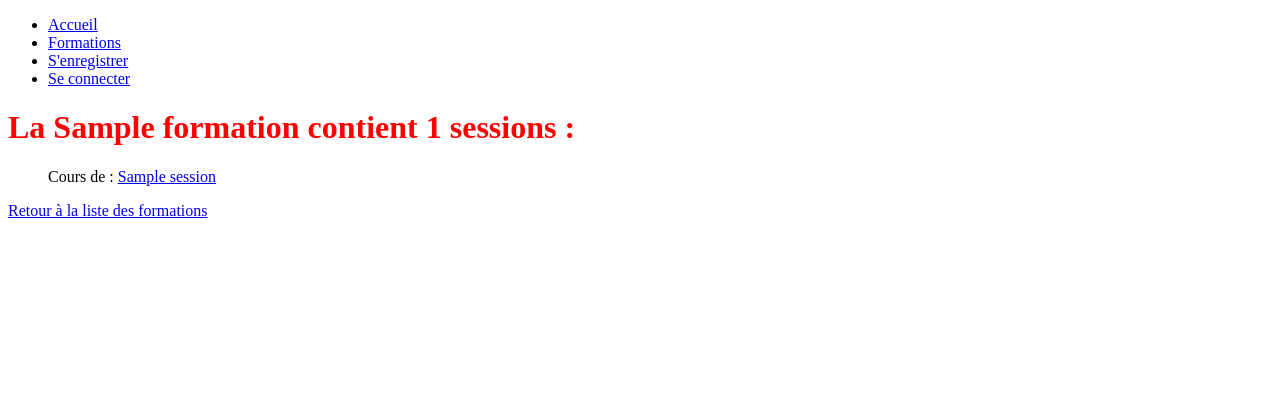
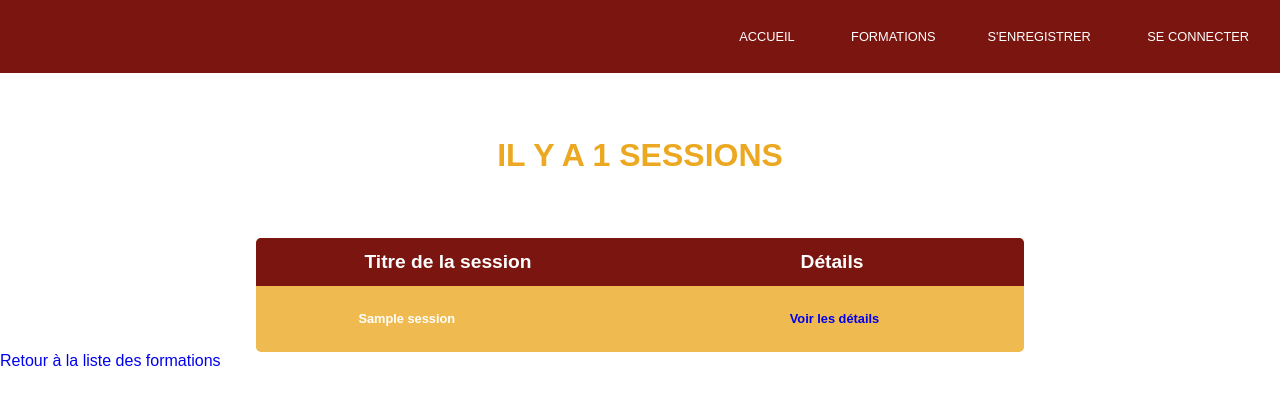
Before and after one commit to Zicka67/Symfony-session, a PHP site: template templates/formation/sessions.html.twig in a window 1280 px wide. Shown: the top 405 px of the page. Run offline with PHP 8.4, Linux system fonts and the light colour scheme; the template is opened without the code that fills it: most values are stand-ins (such as "Sample title", 1, 10 or a date in 2020); some libraries are stand-ins or nearby versions.

Commit message:
Début du CSS pour y voiur plus clair

```diff
--- a/public/css/style.css
+++ b/public/css/style.css
@@ -1,3 +1,209 @@
-h1 {
-    color: red;
+/* Reset CSS */
+
+/* Remove default margin */
+body,
+h1, h2, h3, h4, h5, h6,
+p, blockquote, pre,
+dl, dd, ol, ul,
+figure,
+table, caption,
+fieldset, legend {
+    margin: 0;
+    padding: 0;
 }
+
+/* Remove default list styles */
+ol, ul {
+    list-style: none;
+}
+
+/* Set default font family and size */
+body {
+    font-family: sans-serif;
+    font-size: 16px;
+}
+
+/* Remove default text decoration */
+a {
+    text-decoration: none;
+}
+
+/* Set default box-sizing */
+*, *::before, *::after {
+    box-sizing: border-box;
+}
+
+/* Enlever la couleur des liens */
+nav a:visited {
+    color: var(--color-white);
+  }
+
+table a:visited {
+color: var(--color-white);
+}
+
+/* ************ Colors **************** */
+
+:root {
+    --color-primary: #efba50;
+    /* --color-primary: #eba820; */
+    --color-secondary: #7FDBFF;
+    --color-accent: #7a1510;
+    --color-black: #000000;
+    --color-white: #ffffff;
+  }
+
+/* **************************** */
+
+/* ************* HEADER ************* */
+
+.page-title {
+    color: #eba820;
+    margin: 5vw auto 5vw auto;
+    text-align: center;
+}
+
+.page-title h1 {
+    font-size: 2/5vw;
+    font-weight: bold;
+    text-transform: uppercase;
+}
+
+  /* Style pour la barre de menu */
+  header {
+    background-color: var(--color-accent);
+    overflow: hidden;
+    position: relative;
+}
+
+nav {
+    float: right;
+    padding: 15px;
+}
+
+nav ul {
+    list-style-type: none;
+    margin: 0;
+    padding: 0;
+    display: inline-block;
+    text-align: center;
+}
+
+nav li {
+    display: inline-block;
+    margin-left: 20px;
+}
+
+nav ul li a {
+    color: var(--color-white);
+    display: block;
+    text-align: center;
+    padding: 14px 16px;
+    text-decoration: none;
+    font-size: 1vw;
+    text-transform: uppercase;
+}
+
+/* **************** BASIC TAB ********************* */
+
+.basic-tab {
+    display: flex;
+    justify-content: center;
+    margin-top: 50px;
+  }
+
+
+  table {
+    width: 60%;
+    border-collapse: separate; /* border-collapse: separate; pour utiliser border-spacing: 0; */
+    border-spacing: 0;
+    border-radius: 5px;
+    overflow: hidden; /* Pour que border radius soit appliqué */
+  }
+
+
+  table td {
+    padding: 2vw 0 2vw 8vw;
+    vertical-align: top;
+    width: 50%;
+    text-align: left;
+    font-size: 1vw;
+  }
+
+  table th {
+    padding: 1vw;
+    vertical-align: top;
+    width: 50%;
+    text-align: center;
+    font-size: 1.5vw;
+  }
+
+  table td a{
+    padding-left: 3.7vw;
+  }
+
+  table td {
+    color: var(--color-white);
+    font-weight: bold;
+  }
+
+  table tr:nth-child(odd) {
+    background-color: var(--color-primary);
+  }
+
+  table tr:nth-child(even) {
+    background-color: var(--color-accent);
+  }
+
+  table th {
+    background-color: var(--color-accent);
+    color: var(--color-white);
+  }
+
+
+
+/* ************************************* */
+
+
+/* Style pour le buton menu mobile */
+.icon {
+    display: none;
+    position: absolute;
+    top: 0;
+    right: 0;
+    padding: 15px;
+    cursor: pointer;
+}
+
+
+
+
+
+
+
+
+
+
+
+
+
+/* ************************************************** */
+@media screen and (max-width: 600px) {
+    nav {
+        display: none;
+        position: absolute;
+        top: 60px;
+        right: 0;
+        width: 100%;
+        text-align: center;
+    }
+
+    li {
+        display: block;
+        margin: 10px 0;
+    }
+
+    .icon {
+        display: block;
+    }
+}
--- a/templates/base.html.twig
+++ b/templates/base.html.twig
@@ -16,6 +16,7 @@
     </head>
     <body>
         <header>
+
             <nav>
                 <ul>
                     <li><a href="{{ path('app_home') }}">Accueil</a></li>
@@ -32,7 +33,20 @@
                     {% endif %}
                 </ul>
             </nav>
+
         </header>
+
+        <div class="container">
+            <div class="page-title">
+                <p>{{ block('title') }}</p>
+            </div>
+        </div>
+
+
+
+        <footer>
+
+        </footer>
         {% block body %}{% endblock %}
     </body>
 </html>
--- a/templates/formation/detailSession.html.twig
+++ b/templates/formation/detailSession.html.twig
@@ -1,9 +1,9 @@
 {% extends 'base.html.twig' %}
 
-{% block title %}Session {{ session.titlesection }}{% endblock %}
+{% block title %} <h1>{{ session.titlesection }}</h1>{% endblock %}
 
 {% block body %}
-  <h1>{{ session.titlesection }} :</h1>
+  {# <h1>{{ session.titlesection }} :</h1> #}
 
   {# Peut aussi s'afficher via toString mais préférence pour cette logique #}
   <p>Professeur: {{ session.former.firstName }} {{ session.former.lastName }}</p>
--- a/templates/formation/sessions.html.twig
+++ b/templates/formation/sessions.html.twig
@@ -1,16 +1,26 @@
 {% extends 'base.html.twig' %}
 
-{% block title %}Sessions{% endblock %}
+{% block title %} <h1> Il y a {{ sessions|length }} Sessions</h1>{% endblock %}
 
 {% block body %}
-  {# pas count mais |length en twig  #}
-  <h1>La {{ formation.titleFormation }} contient {{ sessions|length }} sessions :</h1>
-
-  <ul>
-    {% for session in sessions %}
-   <p>Cours de : <a href="{{ path('formation_detailSession', {'id': formation.id, 'sessionId': session.id}) }}"> {{ session.titlesection }} </a> </p>
-    {% endfor %}
-  </ul>
+  <div class="basic-tab">
+    <table>
+      <thead>
+        <tr>
+          <th>Titre de la session</th>
+          <th>Détails</th>
+        </tr>
+      </thead>
+      <tbody>
+        {% for session in sessions %}
+          <tr>
+            <td class="firstTd">{{ session.titlesection }}</td>
+            <td><a href="{{ path('formation_detailSession', {'id': formation.id, 'sessionId': session.id}) }}">Voir les détails</a></td>
+          </tr>
+        {% endfor %}
+      </tbody>
+    </table>
+  </div>
    {# app pour revenir sur la page de base formation (et pas juste formation) #}
   <a href="{{ path('app_formation') }}">Retour à la liste des formations</a>
   {# <br>
--- a/templates/former/index.html.twig
+++ b/templates/former/index.html.twig
@@ -1,9 +1,8 @@
 {% extends 'base.html.twig' %}
 
-{% block title %}Hello FormerController!{% endblock %}
+{% block title %}<h1>Les formateurs</h1>{% endblock %}
 
 {% block body %}
-    <h1>Liste des formateurs :</h1>
 
     <ul>
         {% for former in formers %}
--- a/templates/home/index.html.twig
+++ b/templates/home/index.html.twig
@@ -1,9 +1,7 @@
 {% extends 'base.html.twig' %}
 
-{% block title %}Hello HomeController!{% endblock %}
+{% block title %} <h1>HomePage</h1> {% endblock %}
 
 {% block body %}
 
-<h1> HomePage </h1>
-
 {% endblock %}
--- a/templates/registration/register.html.twig
+++ b/templates/registration/register.html.twig
@@ -1,13 +1,11 @@
 {% extends 'base.html.twig' %}
 
-{% block title %}Register{% endblock %}
+{% block title %}<h1>S'enregistrer</h1>{% endblock %}
 
 {% block body %}
     {% for flash_error in app.flashes('verify_email_error') %}
         <div class="alert alert-danger" role="alert">{{ flash_error }}</div>
     {% endfor %}
-
-    <h1>Register</h1>
 
     {{ form_start(registrationForm) }}
         {{ form_row(registrationForm.pseudo) }}
--- a/templates/security/login.html.twig
+++ b/templates/security/login.html.twig
@@ -1,6 +1,6 @@
 {% extends 'base.html.twig' %}
 
-{% block title %}Log in!{% endblock %}
+{% block title %}<h1>Se connecter</h1>{% endblock %}
 
 {% block body %}
 <form method="post">
@@ -10,11 +10,11 @@
 
     {% if app.user %}
         <div class="mb-3">
-            You are logged in as {{ app.user.userIdentifier }}
+            Vous êtes conencté en tant que  {{ app.user.userIdentifier }}
         </div>
     {% endif %}
 
-    <h1 class="h3 mb-3 font-weight-normal">Please sign in</h1>
+    {# <h1 class="h3 mb-3 font-weight-normal">Please sign in</h1> #}
     <label for="inputEmail">Email</label>
     <input type="email" value="{{ last_username }}" name="email" id="inputEmail" class="form-control" autocomplete="email" required autofocus>
     <label for="inputPassword">Password</label>
--- a/templates/session/index.html.twig
+++ b/templates/session/index.html.twig
@@ -1,6 +1,6 @@
 {% extends 'base.html.twig' %}
 
-{% block title %}Hello SessionController!{% endblock %}
+{% block title %} <h1>Les étudiants</h1> {% endblock %}
 
 {% block body %}
 
--- a/templates/student/index.html.twig
+++ b/templates/student/index.html.twig
@@ -1,10 +1,8 @@
 {% extends 'base.html.twig' %}
 
-{% block title %}Hello student!{% endblock %}
+{% block title %}<h1>Les étudiants</h1>{% endblock %}
 
 {% block body %}
-
-<h1>Liste des étudiants :</h1>
 
 <ul>
     {% for student in students %}
```
Also changed, not shown: templates/formation/index.html.twig (+19 -5 lines), templates/module/index.html.twig (+1 -14 lines), templates/programme/index.html.twig (+1 -14 lines).
